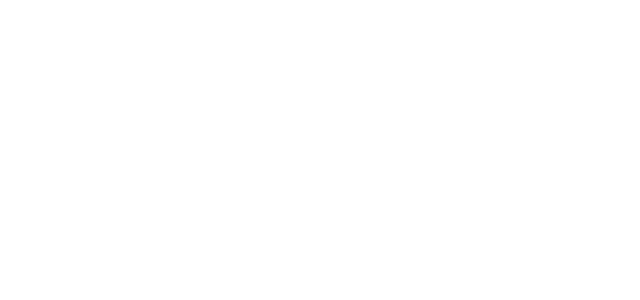
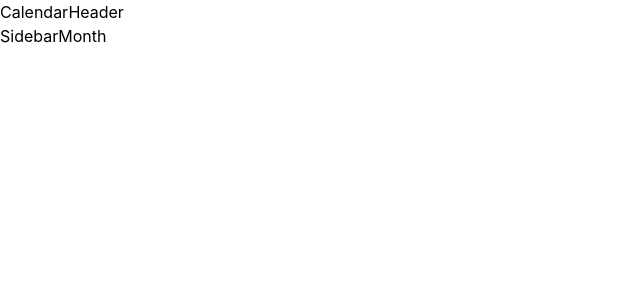
Before and after one commit to m0t0-taka/react-calendar, a React (Create React App) app: page / in a window 1280 px wide. Shown: the top 300 px of the page, without its empty margins (0-640 px from the left). Built offline with nearby package versions, Linux system fonts and the light colour scheme.

Commit message:
Appのベースとcomponent作成

```diff
--- a/src/App.js
+++ b/src/App.js
@@ -1,9 +1,21 @@
-import "./App.css";
 import { getMonth } from "./util";
+import { CalendarHeader } from "./components/CalendarHeader";
+import { Sidebar } from "./components/Sidebar";
+import { Month } from "./components/Month";
 
 function App() {
   console.table(getMonth(8));
-  return <></>;
+  return (
+    <>
+      <div className="h-screen flex flex-col">
+        <CalendarHeader />
+        <div className="flex flex-1">
+          <Sidebar />
+          <Month />
+        </div>
+      </div>
+    </>
+  );
 }
 
 export default App;
--- /dev/null
+++ b/src/components/CalendarHeader.jsx
@@ -0,0 +1,5 @@
+import React from "react";
+
+export const CalendarHeader = () => {
+  return <div>CalendarHeader</div>;
+};
--- /dev/null
+++ b/src/components/Month.jsx
@@ -0,0 +1,5 @@
+import React from "react";
+
+export const Month = () => {
+  return <div>Month</div>;
+};
--- /dev/null
+++ b/src/components/Sidebar.jsx
@@ -0,0 +1,5 @@
+import React from "react";
+
+export const Sidebar = () => {
+  return <div>Sidebar</div>;
+};
```
